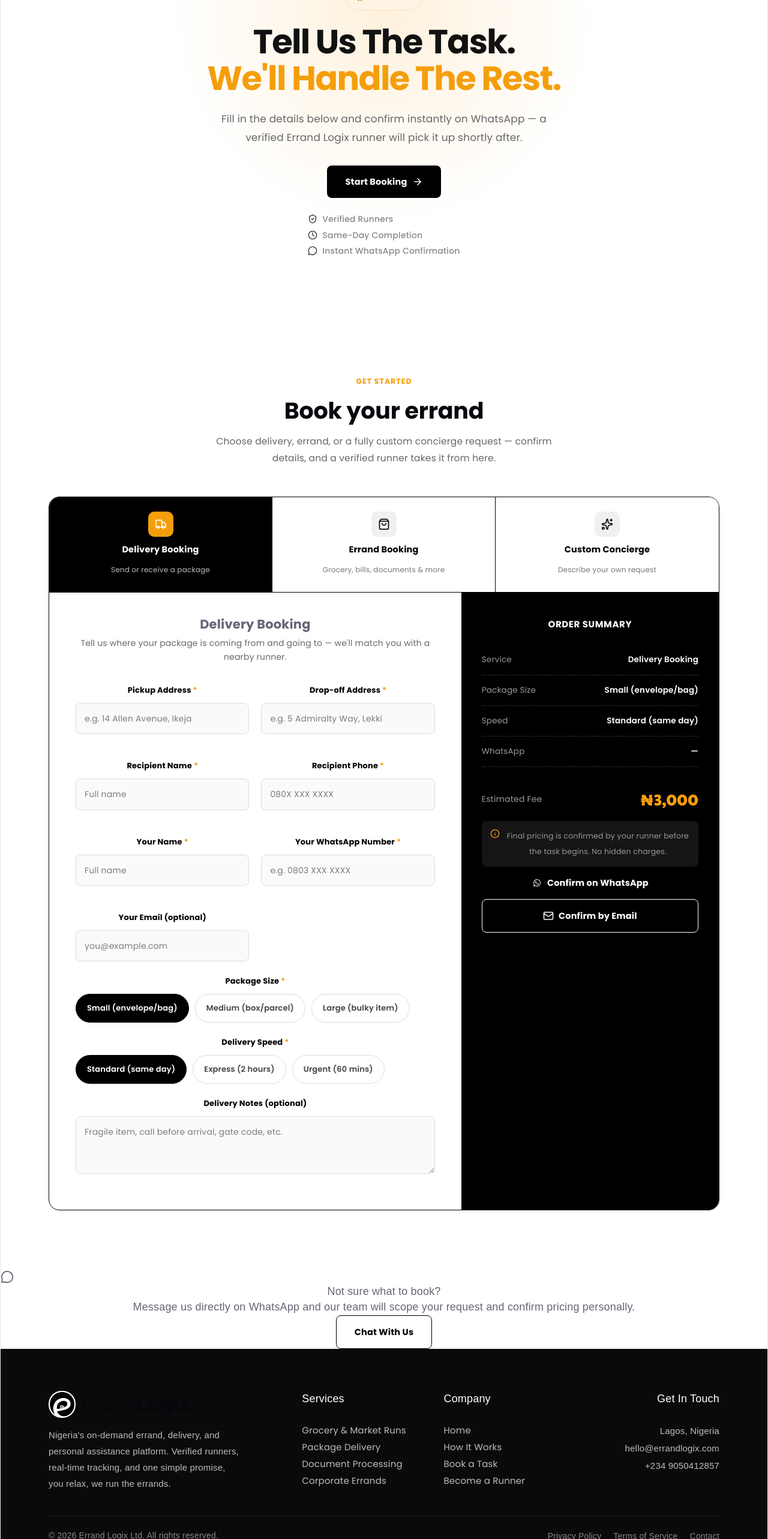
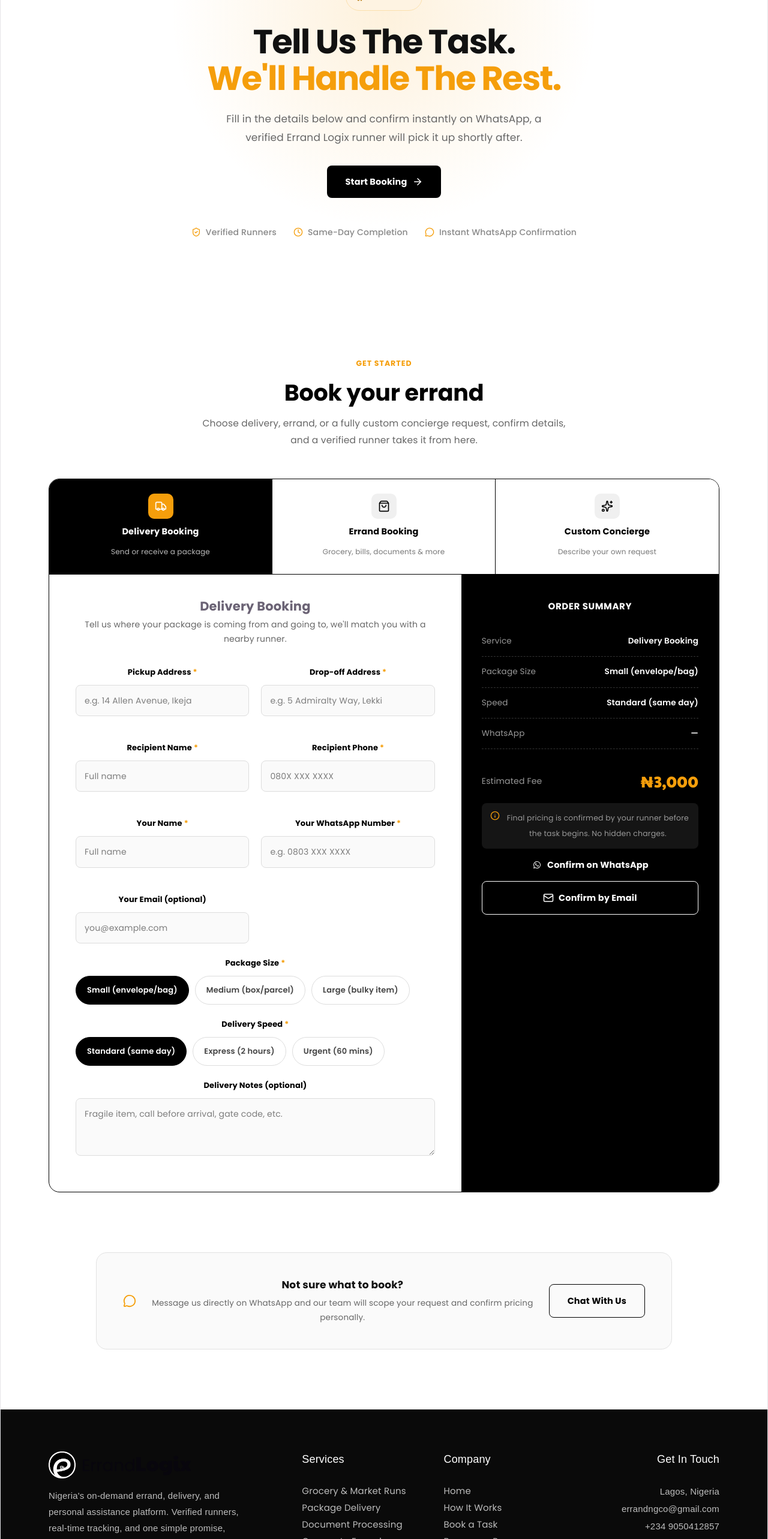
Before and after one commit to Rexralph123/Errand-Logix-WebApp, a React (Vite) app: page /bookings in a window 1280 px wide. Shown: the part 234-2800 px from the top of the page at 60% size. Built offline with nearby package versions, Linux system fonts and the light colour scheme.

Commit message:
Fixed areas
Hello world ui fixed

```diff
--- a/src/App.css
+++ b/src/App.css
@@ -662,7 +662,10 @@
 .hero-left{
     display:flex;
     flex-direction:column;
+    align-items:flex-start;
+    text-align:left;
     gap:25px;
+    width:100%;
 }
 
 .hero-tag{
@@ -670,6 +673,7 @@
     align-items:center;
     gap:8px;
     width:max-content;
+    align-self:flex-start;
     padding:9px 18px;
     border-radius:999px;
     background:#fef3e2;
@@ -687,6 +691,8 @@
     font-family:'Poppins';
     font-weight:800;
     color:#111;
+    text-align:left;
+    width:100%;
 }
 
 .hero h1 span{
@@ -698,19 +704,24 @@
     color:#666;
     line-height:1.8;
     max-width:560px;
+    text-align:left;
 }
 
 .hero-actions{
     display:flex;
+    justify-content:flex-start;
     gap:18px;
+    width:100%;
 }
 
 .hero-trust{
     display:flex;
+    justify-content:flex-start;
     gap:28px;
     flex-wrap:wrap;
     align-items:center;
     padding-top:6px;
+    width:100%;
 }
 
 .trust-item{
@@ -731,8 +742,10 @@
 
 .hero-stats{
     display:flex;
+    justify-content:flex-start;
     gap:20px;
     margin-top:20px;
+    width:100%;
 }
 
 .stat-card{
@@ -742,6 +755,7 @@
     min-width:160px;
     transition:.3s;
     background:rgb(249, 249, 249);
+    text-align:left;
 }
 
 .stat-card:hover{
@@ -855,6 +869,11 @@
 .brand-signature .logo-style span{
     color: #F59E0B;
 }
+
+.services h2{
+    color: black;
+}
+
 .brand-signature p{
     font-family: 'Poppins', sans-serif;
     font-weight: 300;
@@ -914,6 +933,33 @@
     line-height: 1.6;
 }
 
+.service-card{
+    border: 1px solid #e2e2e2;
+    border-radius: 14px;
+    padding: 28px 22px;
+    transition: 0.25s;
+    display: flex;
+    flex-direction: column;
+    align-items: center;
+    text-align: center;
+}
+.service-card:hover{
+    border-color: black;
+    transform: translateY(-6px);
+}
+
+.service-icon{
+    width: 46px;
+    height: 46px;
+    border-radius: 10px;
+    background: black;
+    color: white;
+    display: flex;
+    align-items: center;
+    justify-content: center;
+    margin-bottom: 18px;
+}
+
 /* --------------------------------------------------------------------
    How it works
    -------------------------------------------------------------------- */
@@ -921,6 +967,12 @@
     display: grid;
     grid-template-columns: repeat(4, 1fr);
     gap: 40px;
+}
+.step{
+    display: flex;
+    flex-direction: column;
+    align-items: center;
+    text-align: center;
 }
 .step-num{
     width: 42px;
@@ -957,6 +1009,9 @@
     padding: 0 80px 100px;
 }
 
+.booking h2{
+    color: #000;
+}
 .booking-card{
     border: 1px solid black;
     border-radius: 18px;
@@ -1212,8 +1267,10 @@
         gap: 60px;
         text-align: center;
     }
-    .hero-left{ align-items: center; }
-    .hero-sub{ margin: 0 auto; }
+    .hero-left{ align-items: center; text-align: center; }
+    .hero-tag{ align-self: center; }
+    .hero h1{ text-align: center; }
+    .hero-sub{ margin: 0 auto; text-align: center; }
     .hero-actions, .hero-trust, .hero-stats{ justify-content: center; }
     .hero-right{ order: -1; }
     .hero-image{ max-width: 380px; }
@@ -1431,6 +1488,36 @@
     padding: 32px 28px;
     position: sticky;
     top: 100px;
+    display: flex;
+    flex-direction: column;
+    gap: 24px;
+}
+
+.story-quote-photo-wrap{
+    width: 100%;
+    aspect-ratio: 4 / 3;
+    border-radius: 12px;
+    overflow: hidden;
+    border: 1px solid #2a2a2a;
+    transition: 0.3s;
+}
+.story-quote-card:hover .story-quote-photo-wrap{
+    border-color: #F59E0B;
+}
+
+.story-quote-photo{
+    width: 100%;
+    height: 100%;
+    object-fit: cover;
+    display: block;
+    transition: 0.4s ease;
+}
+.story-quote-card:hover .story-quote-photo{
+    transform: scale(1.04);
+}
+
+.story-quote-content p{
+    margin-bottom: 0;
 }
 
 .quote-mark{
@@ -1451,6 +1538,7 @@
     display: flex;
     align-items: center;
     gap: 14px;
+    margin-top: 24px;
 }
 
 .avatar-circle{
@@ -1764,6 +1852,10 @@
     color: #bdbdbd;
 }
 
+
+.section-white h2{
+    color: #000;
+}
 /* --------------------------------------------------------------------
    About CTA
    -------------------------------------------------------------------- */
@@ -1847,3 +1939,118 @@
     .about-cta h2{ font-size: 28px; }
     .about-cta-actions{ flex-direction: column; align-items: stretch; }
 }
+
+
+
+
+
+/*=====================================================================
+  BOOKING PAGE — dedicated styling for BookingPage.jsx (separate from
+  the .booking / .booking-card system used in the Home page's inline
+  booking widget — that block is untouched). Reuses .about-hero,
+  .about-hero-bg, .about-hero-inner, .eyebrow-pill, .btn and .trust-item
+  already defined above for visual consistency.
+=====================================================================*/
+
+/* --------------------------------------------------------------------
+   Page shell — makes BookingPage fill the viewport
+   -------------------------------------------------------------------- */
+.booking-page{
+    display: flex;
+    flex-direction: column;
+    min-height: 100vh;
+    width: 100%;
+    background: white;
+}
+
+/* --------------------------------------------------------------------
+   Hero trust row (verified runners / same-day / whatsapp)
+   -------------------------------------------------------------------- */
+.booking-trust-row{
+    display: flex;
+    gap: 28px;
+    flex-wrap: wrap;
+    justify-content: center;
+    align-items: center;
+    margin-top: 22px;
+}
+.booking-trust-row .trust-item{
+    color: #333;
+}
+.booking-trust-row .trust-item svg{
+    color: #F59E0B;
+}
+
+/* --------------------------------------------------------------------
+   Help strip — "Not sure what to book?" CTA
+   -------------------------------------------------------------------- */
+.booking-help{
+    display: flex;
+    align-items: center;
+    gap: 24px;
+    max-width: 960px;
+    margin: 0 auto 100px;
+    padding: 40px 44px;
+    border: 1px solid #e2e2e2;
+    border-radius: 18px;
+    background: #fafafa;
+    flex-shrink: 0;
+}
+
+.booking-help > svg{
+    color: #F59E0B;
+    flex-shrink: 0;
+}
+
+.booking-help > div{
+    flex: 1;
+}
+
+.booking-help h4{
+    font-family: 'Poppins', sans-serif;
+    font-size: 17px;
+    font-weight: 700;
+    color: #111;
+    margin-bottom: 6px;
+}
+
+.booking-help p{
+    font-family: 'Poppins', sans-serif;
+    font-weight: 300;
+    font-size: 13.5px;
+    line-height: 1.75;
+    color: #666;
+}
+
+.booking-help .btn{
+    white-space: nowrap;
+}
+
+/* --------------------------------------------------------------------
+   Responsive — Booking page
+   -------------------------------------------------------------------- */
+@media (max-width: 1024px){
+    .booking-help{
+        margin: 0 40px 80px;
+        max-width: none;
+    }
+}
+
+@media (max-width: 768px){
+    .booking-trust-row{
+        flex-direction: column;
+        gap: 14px;
+    }
+
+    .booking-help{
+        flex-direction: column;
+        text-align: center;
+        gap: 16px;
+        margin: 0 20px 60px;
+        padding: 32px 24px;
+    }
+
+    .booking-help .btn{
+        width: 100%;
+    }
+}
--- a/src/components/Booking.jsx
+++ b/src/components/Booking.jsx
@@ -61,7 +61,7 @@
     <>
       <h3 className="form-title">Delivery Booking</h3>
       <p className="form-desc">
-        Tell us where your package is coming from and going to — we'll match
+        Tell us where your package is coming from and going to, we'll match
         you with a nearby runner.
       </p>
 
@@ -144,7 +144,7 @@
     <>
       <h3 className="form-title">Errand Booking</h3>
       <p className="form-desc">
-        Pick the type of errand and give us the details — a verified runner
+        Pick the type of errand and give us the details, a verified runner
         will take it from there.
       </p>
 
@@ -224,7 +224,7 @@
       <h3 className="form-title">Customize Your Request</h3>
       <p className="form-desc">
         Have a task that doesn't fit a category? Describe exactly what you
-        need — our concierge team will scope it and confirm pricing.
+        need, our concierge team will scope it and confirm pricing.
       </p>
 
       <Field label="Service Tier" required>
@@ -331,7 +331,7 @@
         <span className="eyebrow">Get Started</span>
         <h2>Book your errand</h2>
         <p>
-          Choose delivery, errand, or a fully custom concierge request —
+          Choose delivery, errand, or a fully custom concierge request,
           confirm details, and a verified runner takes it from here.
         </p>
       </div>
--- a/src/components/Bookingform.jsx
+++ b/src/components/Bookingform.jsx
@@ -107,7 +107,7 @@
         <>
         <h3 className="form-title">Delivery Booking</h3>
         <p className="form-desc">
-            Tell us where your package is coming from and going to — we'll match
+            Tell us where your package is coming from and going to, we'll match
             you with a nearby runner.
         </p>
 
@@ -191,7 +191,7 @@
         <>
         <h3 className="form-title">Errand Booking</h3>
         <p className="form-desc">
-            Pick the type of errand and give us the details — a verified runner
+            Pick the type of errand and give us the details, a verified runner
             will take it from there.
         </p>
 
@@ -272,7 +272,7 @@
         <h3 className="form-title">Customize Your Request</h3>
         <p className="form-desc">
             Have a task that doesn't fit a category? Describe exactly what you
-            need — our concierge team will scope it and confirm pricing.
+            need, our concierge team will scope it and confirm pricing.
         </p>
 
         <Field label="Service Tier" required>
@@ -455,7 +455,7 @@
             <span className="eyebrow">Get Started</span>
             <h2>Book your errand</h2>
             <p>
-            Choose delivery, errand, or a fully custom concierge request —
+            Choose delivery, errand, or a fully custom concierge request,
             confirm details, and a verified runner takes it from here.
             </p>
         </div>
--- a/src/components/Footer.jsx
+++ b/src/components/Footer.jsx
@@ -46,7 +46,7 @@
           <h3>Get In Touch</h3>
           <div className="support">
             <p>Lagos, Nigeria</p>
-            <p>hello@errandlogix.com</p>
+            <p>errandngco@gmail.com</p>
             <p>+234 9050412857</p>
           </div>
         </div>
--- a/src/components/Services.jsx
+++ b/src/components/Services.jsx
@@ -58,7 +58,7 @@
         <div className="section-head center">
             <span className="eyebrow">Simple Process</span>
             <h2 style={{ color: "white" }}>Booking a runner takes under a minute</h2>
-            <p>No calls, no back and forth — just tell us what you need.</p>
+            <p>No calls, no back and forth, just tell us what you need.</p>
         </div>
 
         <div className="steps-grid">
--- a/src/pages/BookingPage.jsx
+++ b/src/pages/BookingPage.jsx
@@ -54,7 +54,7 @@
                 <span>We'll Handle The Rest.</span>
             </h1>
             <p className="about-hero-sub">
-                Fill in the details below and confirm instantly on WhatsApp —
+                Fill in the details below and confirm instantly on WhatsApp,
                 a verified Errand Logix runner will pick it up shortly after.
             </p>
             <div className="about-hero-actions">
@@ -91,7 +91,7 @@
 
             <a
             className="btn btn-outline-black"
-            href="https://wa.me/2348000000000"
+            href="https://wa.me/2349050412857"
             target="_blank"
             rel="noopener noreferrer"
             >
```
Also changed, not shown: src/App.jsx (+23 -3 lines), src/pages/AboutPage.jsx (+19 -15 lines), 1 other file (tests, documents, lock files or other folders).
